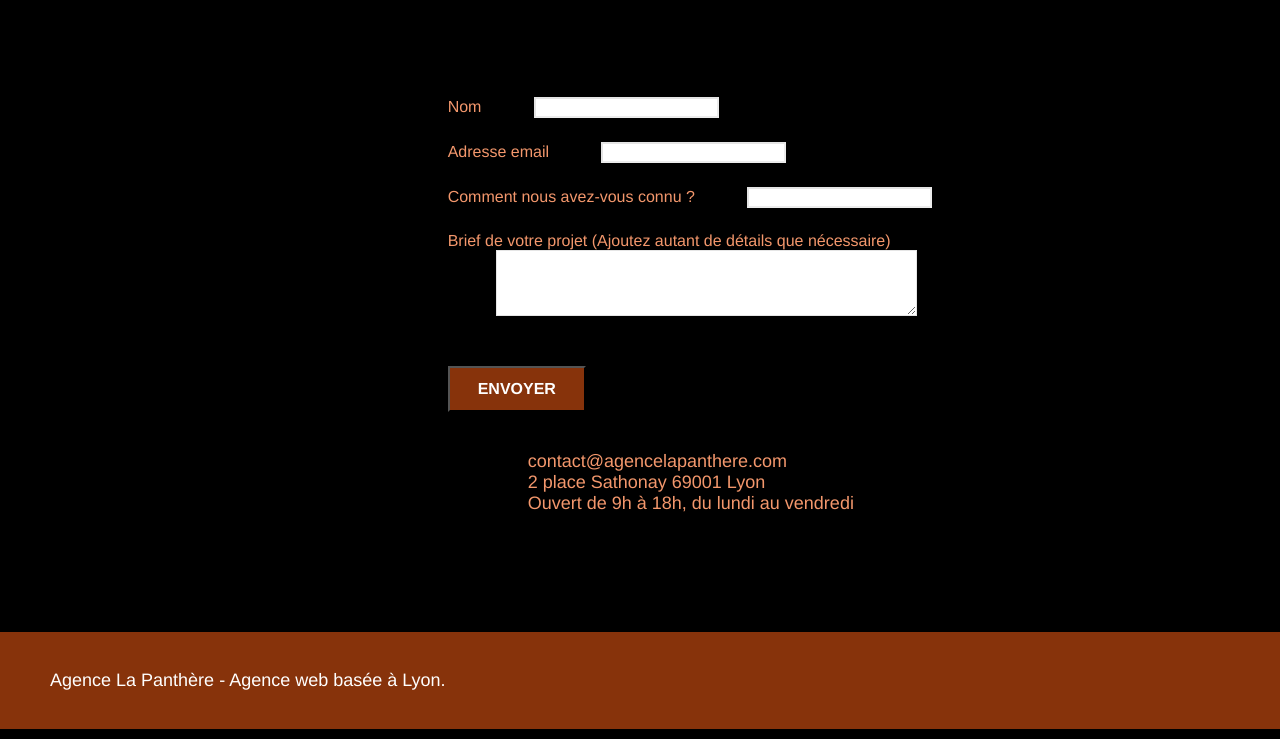
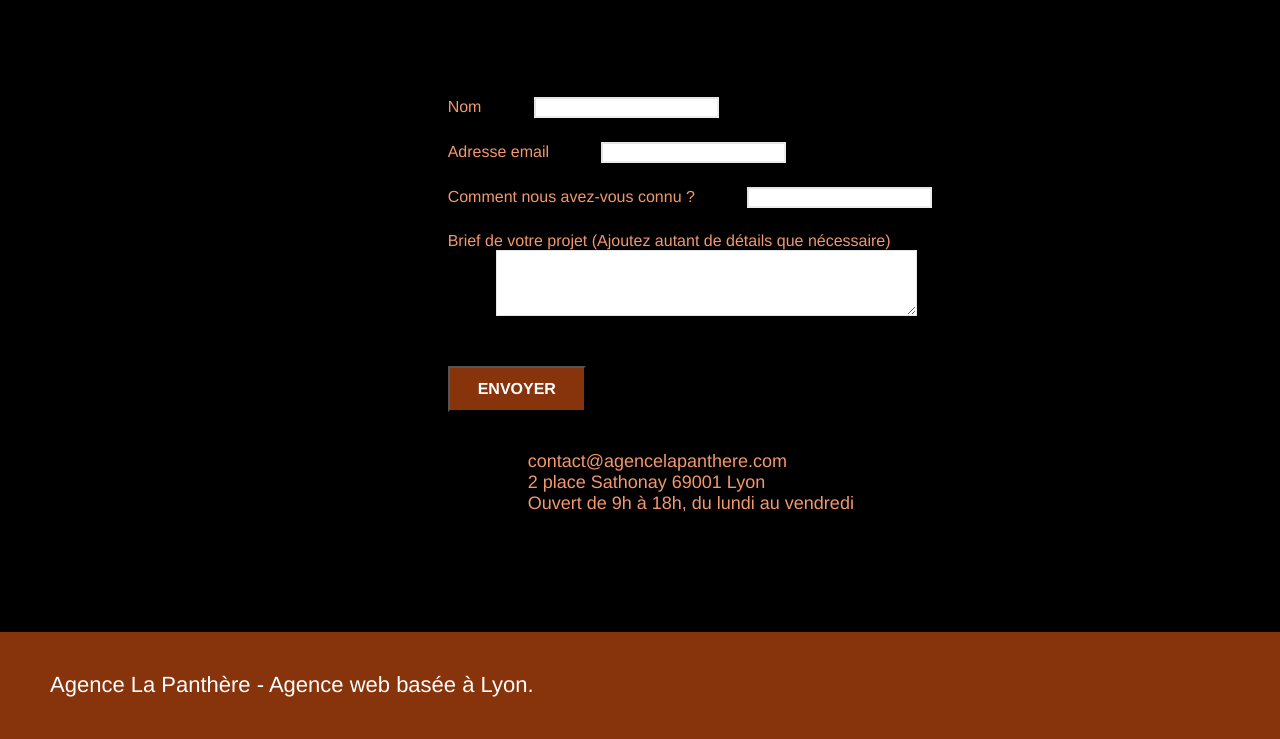
Before and after one commit to 4lb4t0R/Panthere, a plain HTML site: page contact.html in a window 1280 px wide. Shown: the part 444-1183 px from the top of the page. Drawn offline with Linux system fonts and the light colour scheme.

Commit message:
👌 IMPROVE:  h2 ajouté au footer pour structure

```diff
--- a/contact.html
+++ b/contact.html
@@ -170,10 +170,10 @@
 					<div class="container bloc-sm">
 						<div class="row">
 							<div class="col-sm-12 text-center">
-								<p class="text-center white">
+								<h2 class="text-center white">
 									Agence La Panthère - Agence web basée à
 									Lyon.<br />
-								</p>
+								</h2>
 							</div>
 						</div>
 					</div>
```
